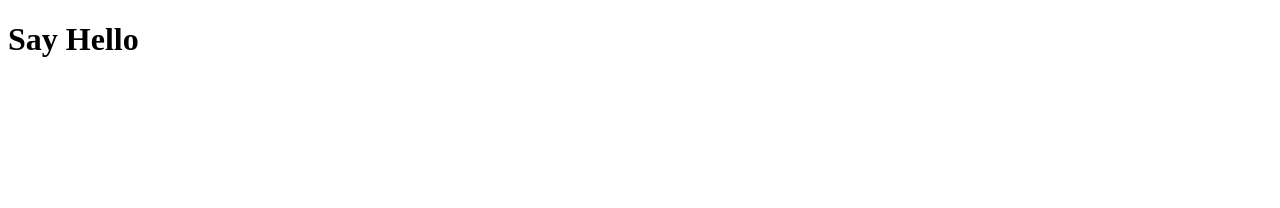
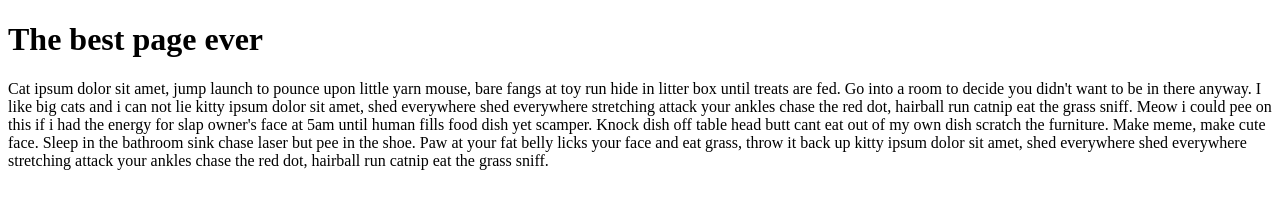
Before and after one commit to mansi01032023/HTMLHandsOn, a plain HTML site: page index.html in a window 1280 px wide. Drawn offline with Linux system fonts and the light colour scheme.

Commit message:
Define the Head and Body of an HTML Document

```diff
--- a/index.html
+++ b/index.html
@@ -1,4 +1,21 @@
 <!DOCTYPE html>
 <html>
-  <h1>Say Hello</h1>
+
+<head>
+    <title>The best page ever</title>
+</head>
+
+<body>
+    <h1>The best page ever</h1>
+    <p>Cat ipsum dolor sit amet, jump launch to pounce upon little yarn mouse, bare fangs at toy run hide in litter box
+        until treats are fed. Go into a room to decide you didn't want to be in there anyway. I like big cats and i can
+        not lie kitty ipsum dolor sit amet, shed everywhere shed everywhere stretching attack your ankles chase the red
+        dot, hairball run catnip eat the grass sniff. Meow i could pee on this if i had the energy for slap owner's face
+        at 5am until human fills food dish yet scamper. Knock dish off table head butt cant eat out of my own dish
+        scratch the furniture. Make meme, make cute face. Sleep in the bathroom sink chase laser but pee in the shoe.
+        Paw at your fat belly licks your face and eat grass, throw it back up kitty ipsum dolor sit amet, shed
+        everywhere shed everywhere stretching attack your ankles chase the red dot, hairball run catnip eat the grass
+        sniff.</p>
+</body>
+
 </html>
```
